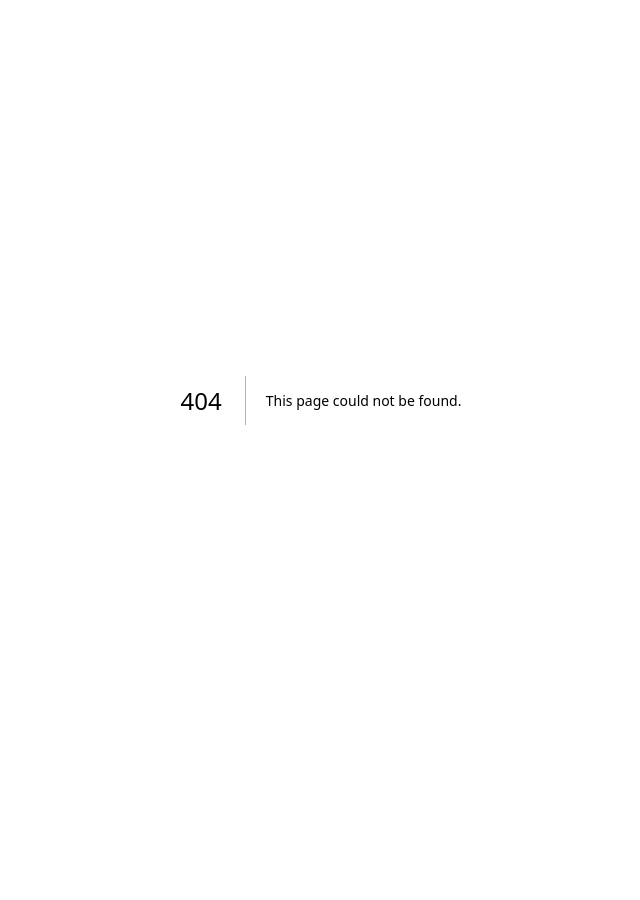
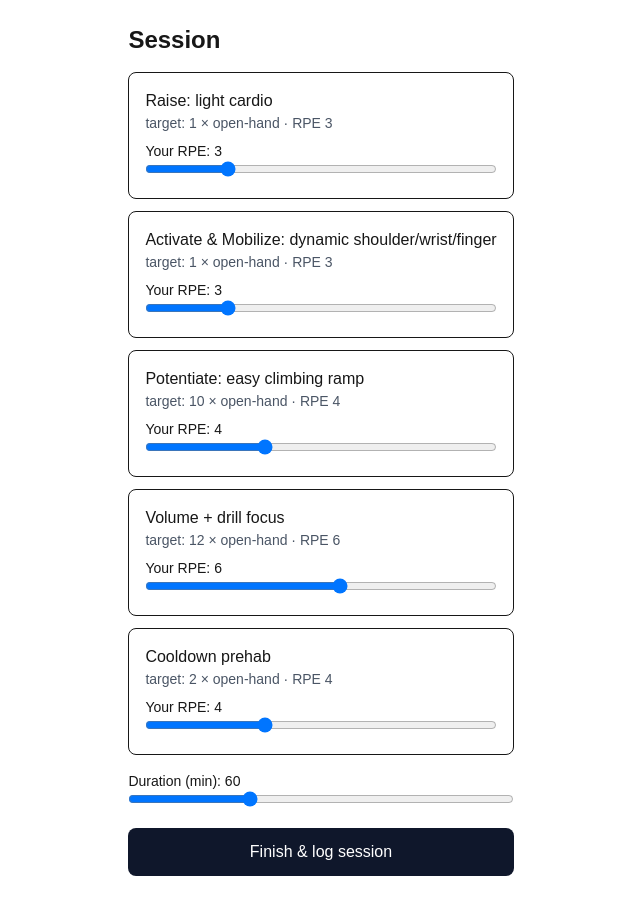
Before and after one commit to dafandikri/boulder-coach, a Next.js app: page /session in a window 1280 px wide. Before the commit this address had no page. Shown: the whole page, without its empty margins (319-959 px from the left). Before the commit the page ends 800 px from the top, so only its background shows below. Built offline with nearby package versions, Linux system fonts and the light colour scheme.

Commit message:
feat(ui): session player logs actuals to a SessionLog

```diff
--- /dev/null
+++ b/src/app/session/page.tsx
@@ -0,0 +1,110 @@
+'use client';
+
+import { useEffect, useState } from 'react';
+import { useRouter } from 'next/navigation';
+import { DexieClimbRepo } from '@/data/dexieRepo';
+import { getTodaySession, type TodayResult } from '@/app/lib/bootstrap';
+import { createSessionLog, type BlockActual } from '@/domain/sessionLog';
+
+function todayIso(): string {
+  return new Date().toISOString().slice(0, 10);
+}
+
+export default function SessionPage() {
+  const router = useRouter();
+  const [today, setToday] = useState<TodayResult | null>(null);
+  const [actuals, setActuals] = useState<Record<string, BlockActual>>({});
+  const [durationMin, setDuration] = useState(60);
+
+  useEffect(() => {
+    void getTodaySession(new DexieClimbRepo()).then((t) => {
+      setToday(t);
+      const seed: Record<string, BlockActual> = {};
+      for (const b of t.session.blocks) {
+        seed[b.id] = {
+          blockId: b.id,
+          setsCompleted: b.sets,
+          gradesAttempted: [],
+          gradesSent: [],
+          rpe: b.targetRPE,
+        };
+      }
+      setActuals(seed);
+    });
+  }, []);
+
+  if (!today) return <main className="p-6">Loading…</main>;
+  const session = today.session;
+
+  function setRpe(blockId: string, rpe: number): void {
+    setActuals((a) => {
+      const cur = a[blockId];
+      if (!cur) return a;
+      return { ...a, [blockId]: { ...cur, rpe } };
+    });
+  }
+
+  async function finish(): Promise<void> {
+    const log = createSessionLog({
+      date: todayIso(),
+      plannedSessionId: session.id,
+      warmupCompleted: true,
+      blocks: Object.values(actuals),
+      durationMin,
+    });
+    await new DexieClimbRepo().saveLog(log);
+    router.push('/');
+  }
+
+  return (
+    <main className="mx-auto max-w-md space-y-4 p-6">
+      <h1 className="text-2xl font-bold">Session</h1>
+      <ol className="space-y-3">
+        {session.blocks.map((b) => {
+          const rpe = actuals[b.id]?.rpe ?? b.targetRPE;
+          return (
+            <li key={b.id} className="rounded-lg border p-4">
+              <p className="font-medium">{b.name}</p>
+              <p className="text-sm text-gray-600">
+                target: {b.sets} × {b.grip} · RPE {b.targetRPE}
+              </p>
+              <label className="mt-2 block text-sm">
+                Your RPE: {rpe}
+                <input
+                  type="range"
+                  min={1}
+                  max={10}
+                  value={rpe}
+                  onChange={(e) => {
+                    setRpe(b.id, Number(e.target.value));
+                  }}
+                  className="w-full"
+                />
+              </label>
+            </li>
+          );
+        })}
+      </ol>
+      <label className="block text-sm">
+        Duration (min): {durationMin}
+        <input
+          type="range"
+          min={20}
+          max={150}
+          step={5}
+          value={durationMin}
+          onChange={(e) => {
+            setDuration(Number(e.target.value));
+          }}
+          className="w-full"
+        />
+      </label>
+      <button
+        onClick={() => void finish()}
+        className="w-full rounded-lg bg-slate-900 py-3 font-medium text-white"
+      >
+        Finish &amp; log session
+      </button>
+    </main>
+  );
+}
```
